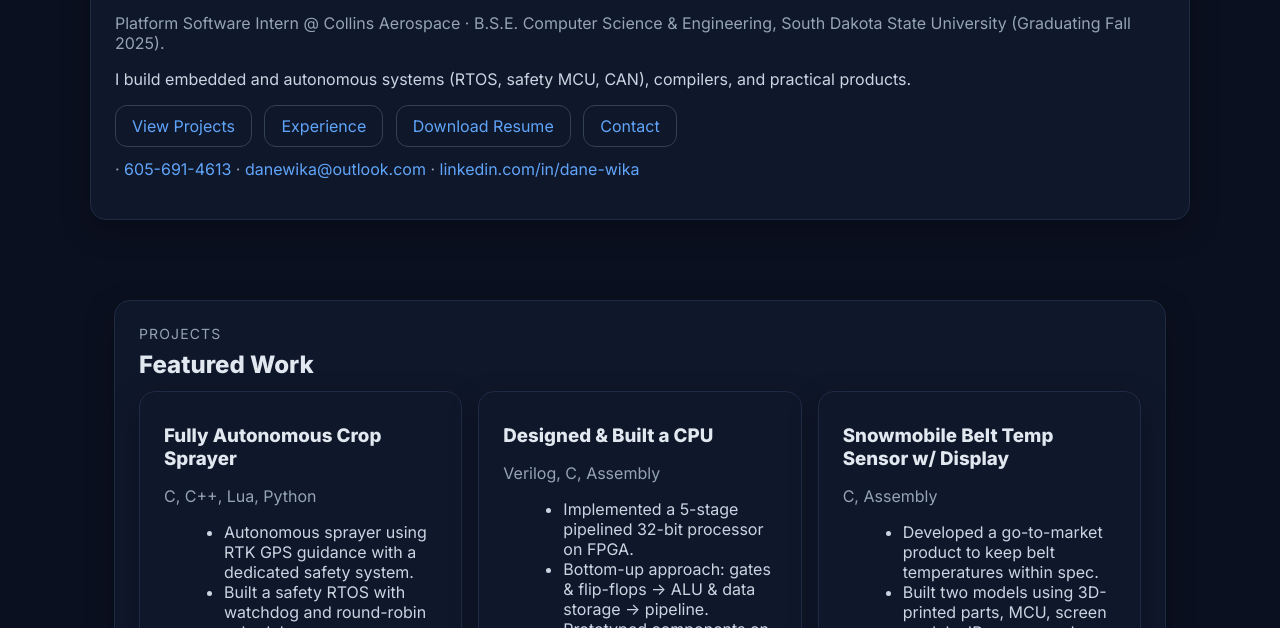
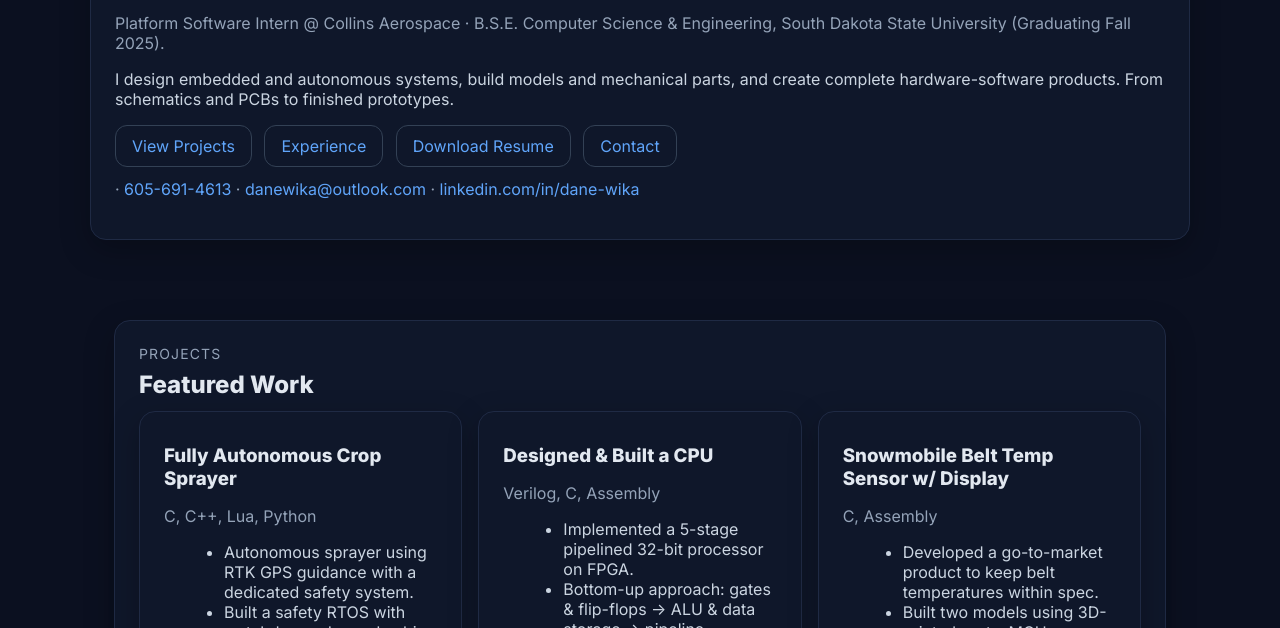
Before and after one commit to DaneWika2/DaneWika2.github.io, a plain HTML site: page index.html in a window 1280 px wide. Shown: the part 172-800 px from the top of the page. Drawn offline with Linux system fonts and the light colour scheme.

Commit message:
Update index.html

```diff
--- a/index.html
+++ b/index.html
@@ -126,7 +126,7 @@
     <div class="card">
       <h1>Hi, I'm <span style="color:var(--accent)">Dane Wika</span>.</h1>
       <p class="muted">Platform Software Intern @ Collins Aerospace · B.S.E. Computer Science & Engineering, South Dakota State University (Graduating Fall 2025).</p>
-      <p>I build embedded and autonomous systems (RTOS, safety MCU, CAN), compilers, and practical products.</p>
+      <p>I design embedded and autonomous systems, build models and mechanical parts, and create complete hardware-software products. From schematics and PCBs to finished prototypes.</p>
       <div style="margin-top:12px">
         <a class="btn" href="#projects">View Projects</a>
         <a class="btn" href="#experience">Experience</a>
```
